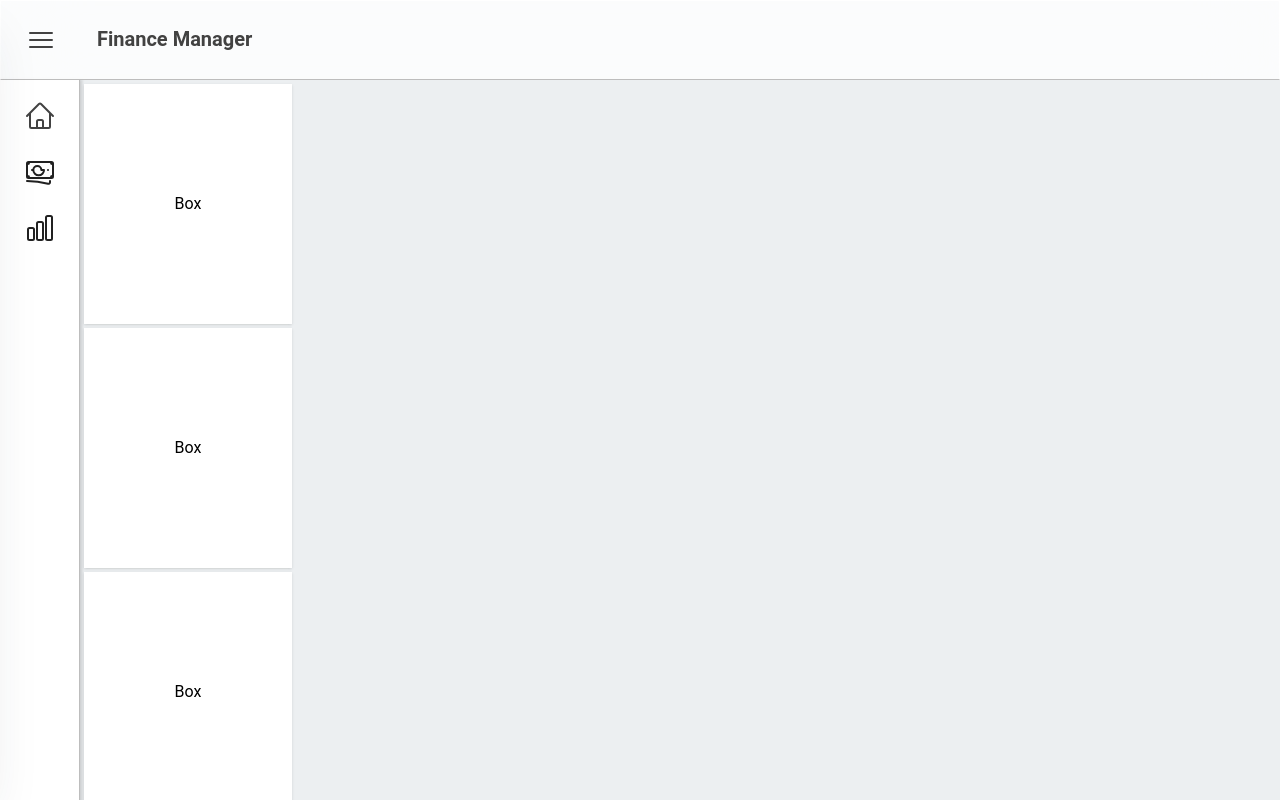
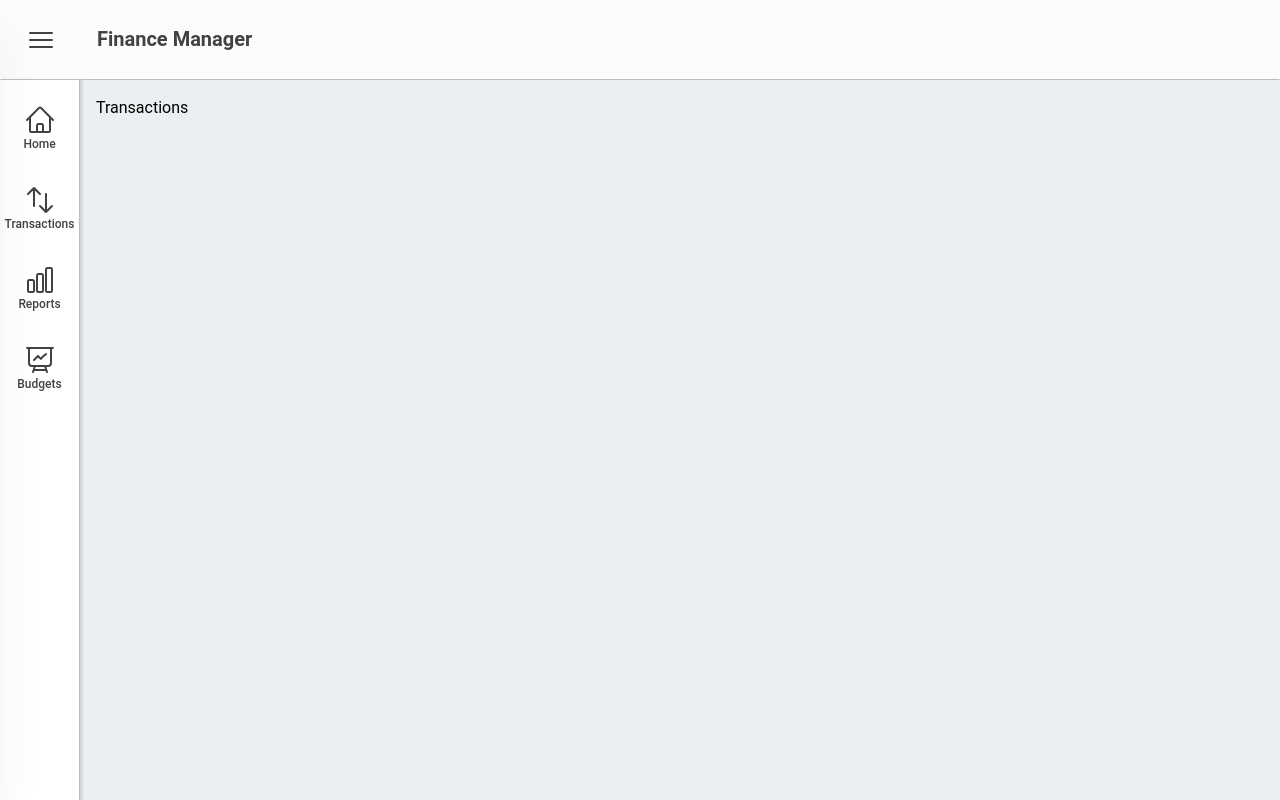
Before and after one commit to hzburki/finance-manager-ui, a React (Vite) app: page /transactions in a window 1280 px wide. Shown: the top 800 px of the page. Built offline with nearby package versions, Linux system fonts and the light colour scheme.

Commit message:
shell created - refactor needed

```diff
--- a/src/components/dashboard.layout.tsx
+++ b/src/components/dashboard.layout.tsx
@@ -2,8 +2,9 @@ import React, { useState } from "react";
 import { Outlet } from "react-router-dom";
 import {
   Drawer,
+  Navbar,
+  Button,
   IconButton,
-  Navbar,
   Typography,
 } from "@material-tailwind/react";
 
@@ -45,7 +46,11 @@ export default function DashboardLayout() {
       <div className="flex flex-row flex-grow min-h-full">
         {/* Side Menu */}
         <div className="hidden lg:flex justify-start bg-white w-20 min-h-full shadow-r-md border-r border-r-gray-400 items-center gap-y-4 py-4 flex-col">
-          <IconButton variant="text" className="text-gray-800">
+          <Button
+            size="sm"
+            variant="text"
+            className="text-gray-800 px-0 rounded-none w-full flex flex-col justify-center items-center"
+          >
             <svg
               xmlns="http://www.w3.org/2000/svg"
               fill="none"
@@ -60,8 +65,19 @@ export default function DashboardLayout() {
                 d="M2.25 12l8.954-8.955c.44-.439 1.152-.439 1.591 0L21.75 12M4.5 9.75v10.125c0 .621.504 1.125 1.125 1.125H9.75v-4.875c0-.621.504-1.125 1.125-1.125h2.25c.621 0 1.125.504 1.125 1.125V21h4.125c.621 0 1.125-.504 1.125-1.125V9.75M8.25 21h8.25"
               />
             </svg>
-          </IconButton>
-          <IconButton variant="text">
+            <Typography
+              as="span"
+              variant="small"
+              className="font-medium capitalize text-xs"
+            >
+              Home
+            </Typography>
+          </Button>
+          <Button
+            size="sm"
+            variant="text"
+            className="text-gray-800 px-0 rounded-none w-full flex flex-col justify-center items-center"
+          >
             <svg
               xmlns="http://www.w3.org/2000/svg"
               fill="none"
@@ -73,11 +89,23 @@ export default function DashboardLayout() {
               <path
                 strokeLinecap="round"
                 strokeLinejoin="round"
-                d="M2.25 18.75a60.07 60.07 0 0115.797 2.101c.727.198 1.453-.342 1.453-1.096V18.75M3.75 4.5v.75A.75.75 0 013 6h-.75m0 0v-.375c0-.621.504-1.125 1.125-1.125H20.25M2.25 6v9m18-10.5v.75c0 .414.336.75.75.75h.75m-1.5-1.5h.375c.621 0 1.125.504 1.125 1.125v9.75c0 .621-.504 1.125-1.125 1.125h-.375m1.5-1.5H21a.75.75 0 00-.75.75v.75m0 0H3.75m0 0h-.375a1.125 1.125 0 01-1.125-1.125V15m1.5 1.5v-.75A.75.75 0 003 15h-.75M15 10.5a3 3 0 11-8 0 3 3 0 016 0zm3 0h.008v.008H18V10.5zm-12 0h.008v.008H6V10.5z"
+                d="M3 7.5L7.5 3m0 0L12 7.5M7.5 3v13.5m13.5 0L16.5 21m0 0L12 16.5m4.5 4.5V7.5"
               />
             </svg>
-          </IconButton>
-          <IconButton variant="text">
+
+            <Typography
+              as="span"
+              variant="small"
+              className="font-medium capitalize text-xs"
+            >
+              Transactions
+            </Typography>
+          </Button>
+          <Button
+            size="sm"
+            variant="text"
+            className="text-gray-800 px-0 rounded-none w-full flex flex-col justify-center items-center"
+          >
             <svg
               xmlns="http://www.w3.org/2000/svg"
               fill="none"
@@ -92,7 +120,42 @@ export default function DashboardLayout() {
                 d="M3 13.125C3 12.504 3.504 12 4.125 12h2.25c.621 0 1.125.504 1.125 1.125v6.75C7.5 20.496 6.996 21 6.375 21h-2.25A1.125 1.125 0 013 19.875v-6.75zM9.75 8.625c0-.621.504-1.125 1.125-1.125h2.25c.621 0 1.125.504 1.125 1.125v11.25c0 .621-.504 1.125-1.125 1.125h-2.25a1.125 1.125 0 01-1.125-1.125V8.625zM16.5 4.125c0-.621.504-1.125 1.125-1.125h2.25C20.496 3 21 3.504 21 4.125v15.75c0 .621-.504 1.125-1.125 1.125h-2.25a1.125 1.125 0 01-1.125-1.125V4.125z"
               />
             </svg>
-          </IconButton>
+            <Typography
+              as="span"
+              variant="small"
+              className="font-medium capitalize text-xs"
+            >
+              Reports
+            </Typography>
+          </Button>
+          <Button
+            size="sm"
+            variant="text"
+            className="text-gray-800 px-0 rounded-none w-full flex flex-col justify-center items-center"
+          >
+            <svg
+              xmlns="http://www.w3.org/2000/svg"
+              fill="none"
+              viewBox="0 0 24 24"
+              strokeWidth={1.5}
+              stroke="currentColor"
+              className="w-8 h-8"
+            >
+              <path
+                strokeLinecap="round"
+                strokeLinejoin="round"
+                d="M3.75 3v11.25A2.25 2.25 0 006 16.5h2.25M3.75 3h-1.5m1.5 0h16.5m0 0h1.5m-1.5 0v11.25A2.25 2.25 0 0118 16.5h-2.25m-7.5 0h7.5m-7.5 0l-1 3m8.5-3l1 3m0 0l.5 1.5m-.5-1.5h-9.5m0 0l-.5 1.5m.75-9l3-3 2.148 2.148A12.061 12.061 0 0116.5 7.605"
+              />
+            </svg>
+
+            <Typography
+              as="span"
+              variant="small"
+              className="font-medium capitalize text-xs"
+            >
+              Budgets
+            </Typography>
+          </Button>
         </div>
 
         {/* Children */}
--- a/src/screens/transactions.screen.tsx
+++ b/src/screens/transactions.screen.tsx
@@ -1,26 +1,5 @@
 import React from "react";
 
 export default function TransactionScreen() {
-  return (
-    <div>
-      <div className="h-60 w-52 flex bg-white m-1 justify-center items-center shadow">
-        Box
-      </div>
-      <div className="h-60 w-52 flex bg-white m-1 justify-center items-center shadow">
-        Box
-      </div>
-      <div className="h-60 w-52 flex bg-white m-1 justify-center items-center shadow">
-        Box
-      </div>
-      <div className="h-60 w-52 flex bg-white m-1 justify-center items-center shadow">
-        Box
-      </div>
-      <div className="h-60 w-52 flex bg-white m-1 justify-center items-center shadow">
-        Box
-      </div>
-      <div className="h-60 w-52 flex bg-white m-1 justify-center items-center shadow">
-        Box
-      </div>
-    </div>
-  );
+  return <div className="p-4">Transactions</div>;
 }
```
